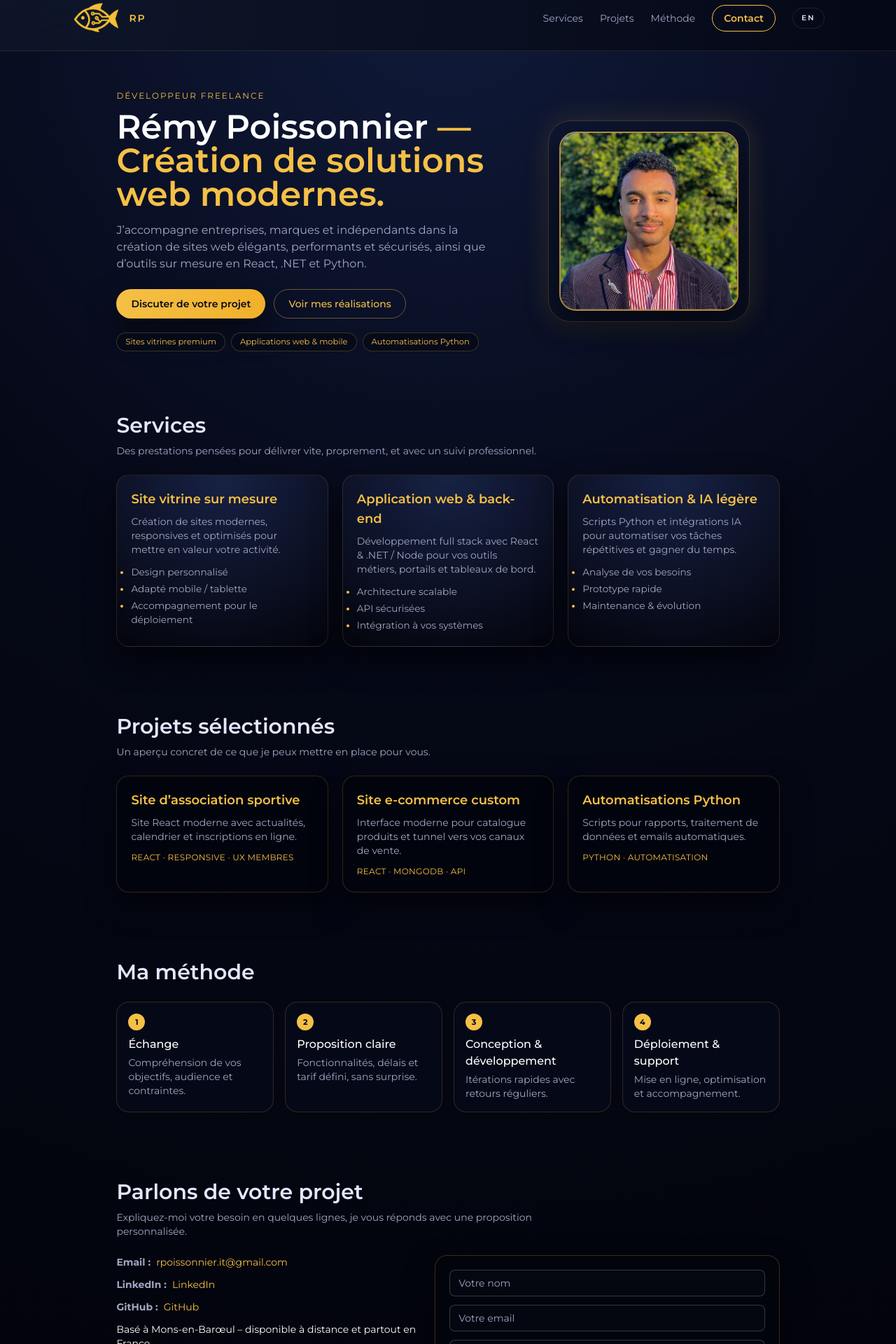
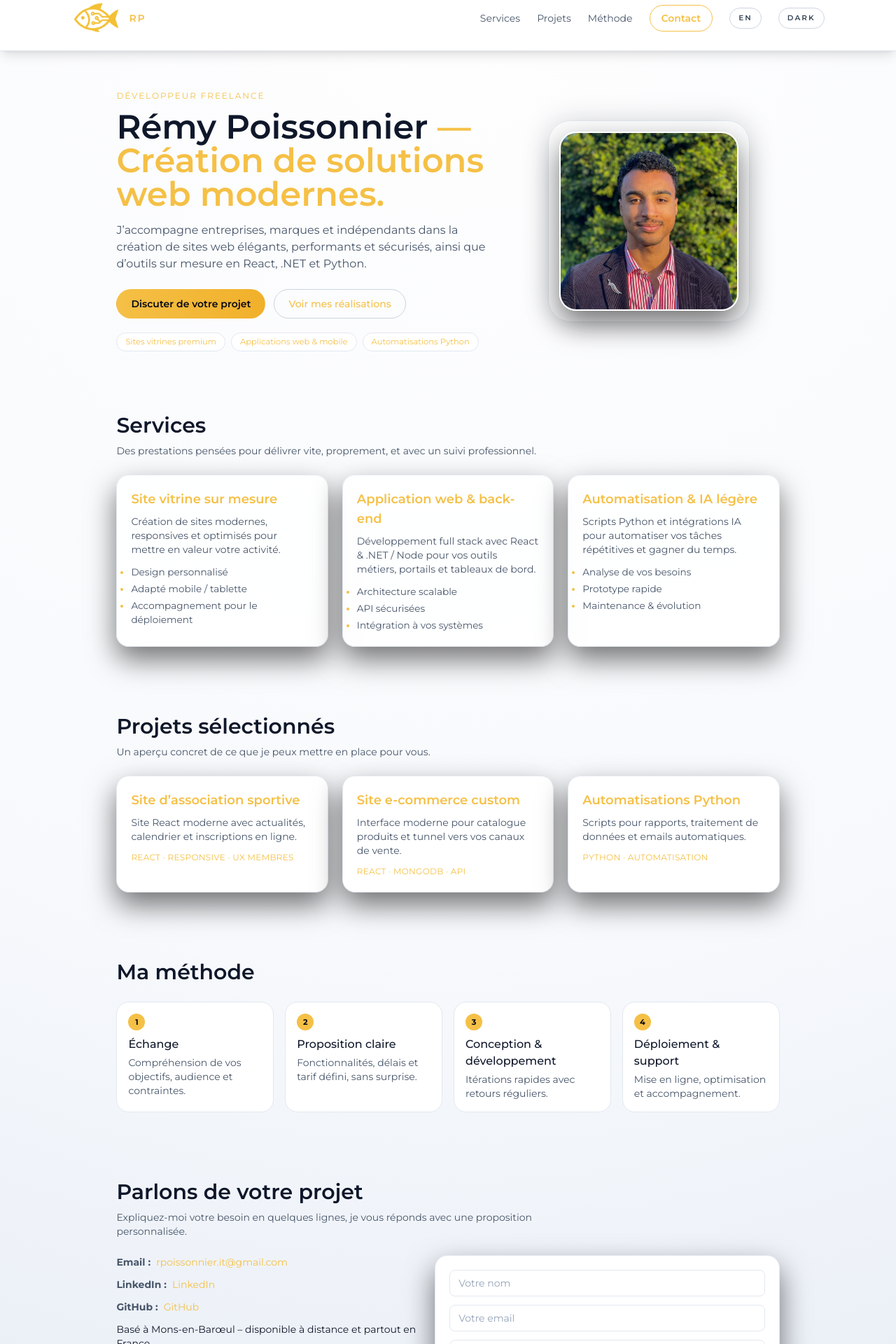
Before and after one commit to RemyPoissonnier/remy-portfolio, a React (Create React App) app: page / in a window 1280 px wide. Shown: the part 20-1940 px from the top of the page at 70% size. Built offline with nearby package versions, Linux system fonts and the light colour scheme.

Commit message:
[UPDATE] split some élément, add dark mode

```diff
--- a/src/App.jsx
+++ b/src/App.jsx
@@ -1,16 +1,30 @@
-import React, { useState } from "react";
+import React, { useEffect, useState } from "react";
 import profile from "./assets/profil.jpg";
 import logo from "./assets/logo.png";
 import { translations } from "./translations";
+import Navbar from "./components/Navbar";
+import Footer from "./components/Footer";
 
 const sectionSpacing = "px-5 py-12 md:px-[8vw]";
 const primaryButtonClasses =
-  "inline-flex items-center justify-center gap-2 rounded-full border border-transparent bg-gradient-to-r from-accent to-[#f1b02a] px-5 py-2.5 text-sm font-semibold text-night shadow-soft transition hover:-translate-y-0.5 hover:shadow-glow focus-visible:outline focus-visible:outline-2 focus-visible:outline-offset-2 focus-visible:outline-accent";
+  "inline-flex items-center justify-center gap-2 rounded-full border border-transparent bg-gradient-to-r from-accent to-[#f1b02a] px-5 py-2.5 text-sm font-semibold text-night transition hover:-translate-y-0.5 focus-visible:outline focus-visible:outline-2 focus-visible:outline-offset-2 focus-visible:outline-accent";
 const ghostButtonClasses =
-  "inline-flex items-center justify-center gap-2 rounded-full border border-[rgba(245,192,70,0.4)] px-5 py-2.5 text-sm font-medium text-accent transition hover:-translate-y-0.5 hover:bg-white/5 focus-visible:outline focus-visible:outline-2 focus-visible:outline-offset-2 focus-visible:outline-accent";
+  "inline-flex items-center justify-center gap-2 rounded-full border border-slate-300 px-5 py-2.5 text-sm font-medium text-accent transition hover:-translate-y-0.5 hover:bg-slate-100 focus-visible:outline focus-visible:outline-2 focus-visible:outline-offset-2 focus-visible:outline-accent dark:border-[rgba(245,192,70,0.4)] dark:hover:bg-white/5";
+
+const getInitialTheme = () => {
+  if (typeof window !== "undefined") {
+    const stored = window.localStorage.getItem("theme");
+    if (stored) {
+      return stored;
+    }
+    return window.matchMedia("(prefers-color-scheme: dark)").matches ? "dark" : "light";
+  }
+  return "dark";
+};
 
 function App() {
   const [lang, setLang] = useState("fr");
+  const [theme, setTheme] = useState(getInitialTheme);
   const t = translations[lang];
   const logoSize = 60;
 
@@ -18,56 +32,52 @@ function App() {
     setLang((prev) => (prev === "fr" ? "en" : "fr"));
   };
 
+  const toggleTheme = () => {
+    setTheme((prev) => (prev === "dark" ? "light" : "dark"));
+  };
+
+  useEffect(() => {
+    if (typeof document === "undefined") {
+      return;
+    }
+
+    const root = document.documentElement;
+    if (theme === "dark") {
+      root.classList.add("dark");
+    } else {
+      root.classList.remove("dark");
+    }
+
+    if (typeof window !== "undefined") {
+      window.localStorage.setItem("theme", theme);
+    }
+  }, [theme]);
+
   return (
-    <div className="flex min-h-screen flex-col bg-transparent text-ink">
-      {/* NAVBAR */}
-      <header className="sticky top-0 z-40 flex items-center justify-between border-b border-[rgba(245,192,70,0.12)] bg-[radial-gradient(circle_at_top_left,rgba(15,23,42,0.86),rgba(5,8,22,0.94))] px-5 py-4 backdrop-blur-2xl md:px-[8vw]">
-        <div className="flex items-center gap-3 font-semibold tracking-[0.12em] text-accent">
-          <img
-            src={logo}
-            width={logoSize + 10}
-            height={logoSize}
-            alt="logo"
-            className="h-[60px] w-[70px] object-contain"
-          />
-          <span className="hidden text-sm uppercase md:inline">RP</span>
-        </div>
-        <nav className="flex flex-wrap items-center gap-4 text-sm md:gap-6">
-          <a href="#services" className="text-ink-muted transition duration-200 hover:-translate-y-0.5 hover:text-accent">
-            {t.nav.services}
-          </a>
-          <a href="#projects" className="text-ink-muted transition duration-200 hover:-translate-y-0.5 hover:text-accent">
-            {t.nav.projects}
-          </a>
-          <a href="#process" className="text-ink-muted transition duration-200 hover:-translate-y-0.5 hover:text-accent">
-            {t.nav.process}
-          </a>
-          <a href="#contact" className="rounded-full border border-accent px-4 py-2 text-sm font-semibold text-accent transition hover:-translate-y-0.5">
-            {t.nav.contact}
-          </a>
-          <button
-            className="rounded-full border border-white/10 px-3 py-1 text-[0.65rem] font-semibold tracking-[0.2em] text-ink transition hover:border-accent hover:text-accent"
-            onClick={toggleLang}
-            aria-label="Toggle language"
-          >
-            {lang === "fr" ? "EN" : "FR"}
-          </button>
-        </nav>
-      </header>
+    <div className="flex min-h-screen flex-col bg-transparent text-slate-900 transition-colors dark:text-ink">
+      <Navbar
+        navLabels={t.nav}
+        lang={lang}
+        onToggleLang={toggleLang}
+        logoSrc={logo}
+        logoSize={logoSize}
+        theme={theme}
+        onToggleTheme={toggleTheme}
+      />
 
       <main className="mx-auto w-full max-w-6xl flex-1">
         {/* HERO */}
         <section
           id="hero"
-          className="grid w-full items-center gap-10 px-5 pb-10 pt-14 md:px-[8vw] lg:grid-cols-[minmax(0,2fr)_minmax(260px,1.4fr)]"
+          className="grid w-full items-center gap-10 px-5 pb-10 pt-14 text-slate-900 dark:text-ink md:px-[8vw] lg:grid-cols-[minmax(0,2fr)_minmax(260px,1.4fr)]"
         >
           <div>
             <p className="mb-3 text-xs uppercase tracking-[0.16em] text-accent">{t.hero.role}</p>
-            <h1 className="mb-4 text-4xl font-semibold leading-tight text-white sm:text-5xl">
+            <h1 className="mb-4 text-4xl font-semibold leading-tight text-slate-900 dark:text-white sm:text-5xl">
               {t.hero.title}
               <span className="text-accent"> {t.hero.tagline}</span>
             </h1>
-            <p className="mb-6 max-w-2xl text-base text-ink-muted">{t.hero.description}</p>
+            <p className="mb-6 max-w-2xl text-base text-slate-600 dark:text-ink-muted">{t.hero.description}</p>
             <div className="mb-5 flex flex-wrap gap-3">
               <a href="#contact" className={primaryButtonClasses}>
                 {t.hero.ctaDiscuss}
@@ -80,7 +90,7 @@ function App() {
               {t.hero.tags.map((tag, index) => (
                 <span
                   key={index}
-                  className="rounded-full border border-[rgba(245,192,70,0.22)] bg-[rgba(6,11,25,0.9)] px-3 py-1"
+                  className="rounded-full border border-slate-200 bg-white px-3 py-1 text-accent dark:border-[rgba(245,192,70,0.22)] dark:bg-[rgba(6,11,25,0.9)]"
                 >
                   {tag}
                 </span>
@@ -89,46 +99,46 @@ function App() {
           </div>
 
           <div className="relative mx-auto flex items-center justify-center">
-            <div className="absolute inset-[-16px] rounded-[32px] border border-[rgba(245,192,70,0.22)] shadow-[0_0_40px_rgba(245,192,70,0.16)]" />
+            <div className="absolute inset-[-16px] rounded-[32px] border border-slate-200 shadow-[0_0_40px_rgba(15,23,42,0.14)] dark:border-[rgba(245,192,70,0.22)] dark:shadow-[0_0_40px_rgba(245,192,70,0.16)]" />
             <img
               src={profile}
               alt="Rémy Poissonnier"
-              className="relative z-10 h-56 w-56 rounded-[24px] border-2 border-[rgba(245,192,70,0.7)] object-cover shadow-soft md:h-64 md:w-64"
+              className="relative z-10 h-56 w-56 rounded-[24px] border-2 border-white object-cover shadow-soft dark:border-[rgba(245,192,70,0.7)] md:h-64 md:w-64"
             />
           </div>
         </section>
 
         {/* SERVICES */}
         <section id="services" className={sectionSpacing}>
-          <h2 className="text-3xl font-semibold">{t.services.title}</h2>
-          <p className="mt-2 max-w-2xl text-sm text-ink-muted">{t.services.subtitle}</p>
+          <h2 className="text-3xl font-semibold text-slate-900 dark:text-white">{t.services.title}</h2>
+          <p className="mt-2 max-w-2xl text-sm text-slate-600 dark:text-ink-muted">{t.services.subtitle}</p>
 
           <div className="mt-6 grid gap-5 sm:grid-cols-2 lg:grid-cols-3">
             {/* Websites */}
-            <div className="rounded-[18px] border border-[rgba(245,192,70,0.14)] bg-[radial-gradient(circle_at_top,rgba(26,37,74,0.9),rgba(3,4,12,0.98))] p-5 text-sm text-ink-muted shadow-soft transition hover:-translate-y-1 hover:shadow-glow">
+            <div className="rounded-[18px] border border-slate-200 bg-white/90 p-5 text-sm text-slate-600 shadow-soft transition hover:-translate-y-1 hover:shadow-glow dark:border-[rgba(245,192,70,0.14)] dark:bg-[radial-gradient(circle_at_top,rgba(26,37,74,0.9),rgba(3,4,12,0.98))] dark:text-ink-muted">
               <h3 className="text-lg font-semibold text-accent">{t.services.websites.title}</h3>
               <p className="mt-2">{t.services.websites.description}</p>
-              <ul className="mt-3 list-disc space-y-1 text-[0.85rem] text-ink-muted marker:text-accent">
+              <ul className="mt-3 list-disc space-y-1 text-[0.85rem] text-slate-600 marker:text-accent dark:text-ink-muted">
                 {t.services.websites.bullets.map((item, index) => (
                   <li key={index}>{item}</li>
                 ))}
               </ul>
             </div>
 
-            <div className="rounded-[18px] border border-[rgba(245,192,70,0.14)] bg-[radial-gradient(circle_at_top,rgba(26,37,74,0.9),rgba(3,4,12,0.98))] p-5 text-sm text-ink-muted shadow-soft transition hover:-translate-y-1 hover:shadow-glow">
+            <div className="rounded-[18px] border border-slate-200 bg-white/90 p-5 text-sm text-slate-600 shadow-soft transition hover:-translate-y-1 hover:shadow-glow dark:border-[rgba(245,192,70,0.14)] dark:bg-[radial-gradient(circle_at_top,rgba(26,37,74,0.9),rgba(3,4,12,0.98))] dark:text-ink-muted">
               <h3 className="text-lg font-semibold text-accent">{t.services.webapps.title}</h3>
               <p className="mt-2">{t.services.webapps.description}</p>
-              <ul className="mt-3 list-disc space-y-1 text-[0.85rem] text-ink-muted marker:text-accent">
+              <ul className="mt-3 list-disc space-y-1 text-[0.85rem] text-slate-600 marker:text-accent dark:text-ink-muted">
                 {t.services.webapps.bullets.map((item, index) => (
                   <li key={index}>{item}</li>
                 ))}
               </ul>
             </div>
 
-            <div className="rounded-[18px] border border-[rgba(245,192,70,0.14)] bg-[radial-gradient(circle_at_top,rgba(26,37,74,0.9),rgba(3,4,12,0.98))] p-5 text-sm text-ink-muted shadow-soft transition hover:-translate-y-1 hover:shadow-glow">
+            <div className="rounded-[18px] border border-slate-200 bg-white/90 p-5 text-sm text-slate-600 shadow-soft transition hover:-translate-y-1 hover:shadow-glow dark:border-[rgba(245,192,70,0.14)] dark:bg-[radial-gradient(circle_at_top,rgba(26,37,74,0.9),rgba(3,4,12,0.98))] dark:text-ink-muted">
               <h3 className="text-lg font-semibold text-accent">{t.services.automation.title}</h3>
               <p className="mt-2">{t.services.automation.description}</p>
-              <ul className="mt-3 list-disc space-y-1 text-[0.85rem] text-ink-muted marker:text-accent">
+              <ul className="mt-3 list-disc space-y-1 text-[0.85rem] text-slate-600 marker:text-accent dark:text-ink-muted">
                 {t.services.automation.bullets.map((item, index) => (
                   <li key={index}>{item}</li>
                 ))}
@@ -139,14 +149,14 @@ function App() {
 
         {/* PROJECTS */}
         <section id="projects" className={sectionSpacing}>
-          <h2 className="text-3xl font-semibold">{t.projects.title}</h2>
-          <p className="mt-2 max-w-2xl text-sm text-ink-muted">{t.projects.subtitle}</p>
+          <h2 className="text-3xl font-semibold text-slate-900 dark:text-white">{t.projects.title}</h2>
+          <p className="mt-2 max-w-2xl text-sm text-slate-600 dark:text-ink-muted">{t.projects.subtitle}</p>
 
           <div className="mt-6 grid gap-5 sm:grid-cols-2 lg:grid-cols-3">
             {t.projects.list.map((project, index) => (
               <div
                 key={index}
-                className="rounded-[18px] border border-[rgba(245,192,70,0.18)] bg-[rgba(3,5,14,0.98)] p-5 text-sm text-ink-muted shadow-soft transition hover:-translate-y-1 hover:shadow-glow"
+                className="rounded-[18px] border border-slate-200 bg-white p-5 text-sm text-slate-600 shadow-soft transition hover:-translate-y-1 hover:shadow-glow dark:border-[rgba(245,192,70,0.18)] dark:bg-[rgba(3,5,14,0.98)] dark:text-ink-muted"
               >
                 <h3 className="text-lg font-semibold text-accent">{project.title}</h3>
                 <p className="mt-2">{project.description}</p>
@@ -160,18 +170,18 @@ function App() {
 
         {/* PROCESS */}
         <section id="process" className={sectionSpacing}>
-          <h2 className="text-3xl font-semibold">{t.process.title}</h2>
+          <h2 className="text-3xl font-semibold text-slate-900 dark:text-white">{t.process.title}</h2>
 
           <div className="mt-6 grid gap-4 sm:grid-cols-2 lg:grid-cols-4">
             {t.process.steps.map((step, index) => (
               <div
                 key={index}
-                className="rounded-[18px] border border-[rgba(245,192,70,0.18)] bg-[rgba(6,10,24,0.98)] p-4 text-sm text-ink-muted"
+                className="rounded-[18px] border border-slate-200 bg-white p-4 text-sm text-slate-600 dark:border-[rgba(245,192,70,0.18)] dark:bg-[rgba(6,10,24,0.98)] dark:text-ink-muted"
               >
                 <div className="mb-2 flex h-6 w-6 items-center justify-center rounded-full bg-accent text-[0.7rem] font-bold text-night">
                   {index + 1}
                 </div>
-                <h3 className="text-base font-medium text-white">{step.title}</h3>
+                <h3 className="text-base font-medium text-slate-900 dark:text-white">{step.title}</h3>
                 <p className="mt-1">{step.text}</p>
               </div>
             ))}
@@ -180,11 +190,11 @@ function App() {
 
         {/* CONTACT */}
         <section id="contact" className={`${sectionSpacing} pb-14`}>
-          <h2 className="text-3xl font-semibold">{t.contact.title}</h2>
-          <p className="mt-2 max-w-2xl text-sm text-ink-muted">{t.contact.subtitle}</p>
+          <h2 className="text-3xl font-semibold text-slate-900 dark:text-white">{t.contact.title}</h2>
+          <p className="mt-2 max-w-2xl text-sm text-slate-600 dark:text-ink-muted">{t.contact.subtitle}</p>
 
           <div className="mt-6 grid gap-6 lg:grid-cols-[minmax(0,1.4fr)_minmax(260px,1.6fr)]">
-            <div className="space-y-3 text-sm text-ink-muted">
+            <div className="space-y-3 text-sm text-slate-600 dark:text-ink-muted">
               <p className="flex flex-wrap gap-2">
                 <strong>{t.contact.emailLabel} :</strong>{" "}
                 <a href="mailto:rpoissonnier.it@gmail.com" className="text-accent hover:underline">
@@ -213,11 +223,11 @@ function App() {
                   GitHub
                 </a>
               </p>
-              <p className="text-white">{t.contact.location}</p>
+              <p className="text-slate-900 dark:text-white">{t.contact.location}</p>
             </div>
 
             <form
-              className="flex flex-col gap-3 rounded-[18px] border border-[rgba(245,192,70,0.22)] bg-[rgba(3,5,12,0.98)] p-5 text-sm shadow-soft"
+              className="flex flex-col gap-3 rounded-[18px] border border-slate-200 bg-white p-5 text-sm shadow-soft dark:border-[rgba(245,192,70,0.22)] dark:bg-[rgba(3,5,12,0.98)]"
               action="mailto:rpoissonnier.it@gmail.com"
               method="post"
               encType="text/plain"
@@ -227,21 +237,21 @@ function App() {
                 name="name"
                 placeholder={t.contact.form.name}
                 required
-                className="w-full rounded-lg border border-white/20 bg-[#040610] px-3 py-2 text-ink placeholder:text-ink-muted transition focus:border-accent focus:bg-night focus:outline-none focus:ring-2 focus:ring-accent/30"
+                className="w-full rounded-lg border border-slate-200 bg-white px-3 py-2 text-slate-900 placeholder:text-slate-400 transition focus:border-accent focus:bg-white focus:outline-none focus:ring-2 focus:ring-accent/20 dark:border-white/20 dark:bg-[#040610] dark:text-ink dark:placeholder:text-ink-muted dark:focus:bg-night dark:focus:ring-accent/30"
               />
               <input
                 type="email"
                 name="email"
                 placeholder={t.contact.form.email}
                 required
-                className="w-full rounded-lg border border-white/20 bg-[#040610] px-3 py-2 text-ink placeholder:text-ink-muted transition focus:border-accent focus:bg-night focus:outline-none focus:ring-2 focus:ring-accent/30"
+                className="w-full rounded-lg border border-slate-200 bg-white px-3 py-2 text-slate-900 placeholder:text-slate-400 transition focus:border-accent focus:bg-white focus:outline-none focus:ring-2 focus:ring-accent/20 dark:border-white/20 dark:bg-[#040610] dark:text-ink dark:placeholder:text-ink-muted dark:focus:bg-night dark:focus:ring-accent/30"
               />
               <textarea
                 name="message"
                 rows="4"
                 placeholder={t.contact.form.message}
                 required
-                className="w-full rounded-lg border border-white/20 bg-[#040610] px-3 py-2 text-ink placeholder:text-ink-muted transition focus:border-accent focus:bg-night focus:outline-none focus:ring-2 focus:ring-accent/30"
+                className="w-full rounded-lg border border-slate-200 bg-white px-3 py-2 text-slate-900 placeholder:text-slate-400 transition focus:border-accent focus:bg-white focus:outline-none focus:ring-2 focus:ring-accent/20 dark:border-white/20 dark:bg-[#040610] dark:text-ink dark:placeholder:text-ink-muted dark:focus:bg-night dark:focus:ring-accent/30"
               />
               <button type="submit" className={`${primaryButtonClasses} w-full`}>
                 {t.contact.form.submit}
@@ -251,12 +261,7 @@ function App() {
         </section>
       </main>
 
-      {/* FOOTER */}
-      <footer className="border-t border-[rgba(245,192,70,0.1)] px-5 py-6 text-center text-xs text-ink-muted md:px-[8vw]">
-        <span>
-          © {new Date().getFullYear()} Rémy Poissonnier. {t.footer}
-        </span>
-      </footer>
+      <Footer text={t.footer} />
     </div>
   );
 }
--- /dev/null
+++ b/src/components/Footer.jsx
@@ -0,0 +1,13 @@
+import React from "react";
+
+function Footer({ text }) {
+  return (
+    <footer className="border-t border-slate-200 bg-white/90 px-5 py-6 text-center text-xs text-slate-500 transition dark:border-[rgba(245,192,70,0.1)] dark:bg-transparent dark:text-ink-muted md:px-[8vw]">
+      <span>
+        © {new Date().getFullYear()} Rémy Poissonnier. {text}
+      </span>
+    </footer>
+  );
+}
+
+export default Footer;
--- /dev/null
+++ b/src/components/Navbar.jsx
@@ -0,0 +1,69 @@
+import React from "react";
+
+function Navbar({
+  navLabels,
+  lang,
+  onToggleLang,
+  logoSrc,
+  logoSize = 60,
+  theme = "dark",
+  onToggleTheme,
+}) {
+  return (
+    <header className="sticky top-0 z-40 flex items-center justify-between border-b border-slate-200 bg-white/90 px-5 py-4 text-slate-900 shadow-lg backdrop-blur-xl transition dark:border-[rgba(245,192,70,0.12)] dark:bg-[radial-gradient(circle_at_top_left,rgba(15,23,42,0.86),rgba(5,8,22,0.94))] dark:text-ink md:px-[8vw]">
+      <div className="flex items-center gap-3 font-semibold tracking-[0.12em] text-accent">
+        <img
+          src={logoSrc}
+          width={logoSize + 10}
+          height={logoSize}
+          alt="logo"
+          className="h-[60px] w-[70px] object-contain"
+        />
+        <span className="hidden text-sm uppercase md:inline">RP</span>
+      </div>
+      <nav className="flex flex-wrap items-center gap-4 text-sm md:gap-6">
+        <a
+          href="#services"
+          className="text-slate-600 transition duration-200 hover:-translate-y-0.5 hover:text-accent dark:text-ink-muted"
+        >
+          {navLabels.services}
+        </a>
+        <a
+          href="#projects"
+          className="text-slate-600 transition duration-200 hover:-translate-y-0.5 hover:text-accent dark:text-ink-muted"
+        >
+          {navLabels.projects}
+        </a>
+        <a
+          href="#process"
+          className="text-slate-600 transition duration-200 hover:-translate-y-0.5 hover:text-accent dark:text-ink-muted"
+        >
+          {navLabels.process}
+        </a>
+        <a
+          href="#contact"
+          className="rounded-full border border-accent px-4 py-2 text-sm font-semibold text-accent transition hover:-translate-y-0.5"
+        >
+          {navLabels.contact}
+        </a>
+        <button
+          className="rounded-full border border-slate-300 px-3 py-1 text-[0.65rem] font-semibold tracking-[0.2em] text-slate-700 transition hover:border-accent hover:text-accent dark:border-white/10 dark:text-ink"
+          onClick={onToggleLang}
+          aria-label="Toggle language"
+        >
+          {lang === "fr" ? "EN" : "FR"}
+        </button>
+        <button
+          className="rounded-full border border-slate-300 px-3 py-1 text-[0.65rem] font-semibold tracking-[0.2em] text-slate-700 transition hover:border-accent hover:text-accent dark:border-white/10 dark:text-ink"
+          onClick={onToggleTheme}
+          aria-pressed={theme === "dark"}
+          aria-label="Toggle color theme"
+        >
+          {theme === "dark" ? "LIGHT" : "DARK"}
+        </button>
+      </nav>
+    </header>
+  );
+}
+
+export default Navbar;
--- a/src/css/index.css
+++ b/src/css/index.css
@@ -18,12 +18,22 @@
   body {
     margin: 0;
     font-family: theme("fontFamily.sans");
+    background: radial-gradient(circle at top, #fefefe 0%, #f7f9fc 60%, #e6ecf5 100%);
+    color: #111826;
+    transition: background 0.4s ease, color 0.2s ease;
+  }
+
+  .dark body {
     background: radial-gradient(circle at top, #101a3a 0%, #050816 40%, #02030a 100%);
     color: theme("colors.ink.DEFAULT");
   }
 
   ::selection {
     background-color: rgba(245, 192, 70, 0.3);
+    color: #050816;
+  }
+
+  .dark ::selection {
     color: theme("colors.ink.DEFAULT");
   }
 }
--- a/tailwind.config.js
+++ b/tailwind.config.js
@@ -1,5 +1,6 @@
 /** @type {import('tailwindcss').Config} */
 module.exports = {
+  darkMode: "class",
   content: [
     "./public/index.html",
     "./src/**/*.{js,jsx,ts,tsx}"
```
